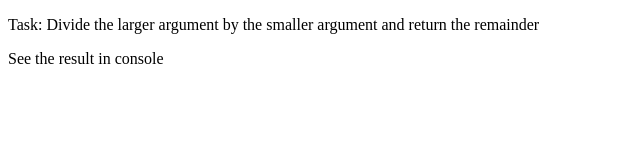
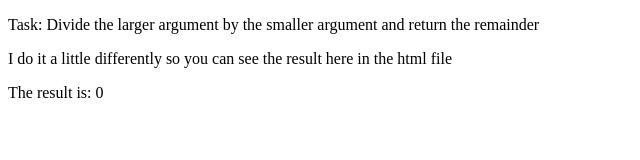
Before and after one commit to gitnorbi/codewars-dividing-the-larger-number-by-the-smaller-one-and-find-the-remainder, a plain HTML site: page index.html in a window 1280 px wide. Shown: the whole page, without its empty margins (0-640 px from the left). Drawn offline with Linux system fonts and the light colour scheme.

Commit message:
From now the result can be seen on the html page made some changes to all the files.

```diff
--- a/index.html
+++ b/index.html
@@ -8,7 +8,10 @@
 </head>
 <body>
     <p>Task: Divide the larger argument by the smaller argument and return the remainder</p>
-    <p>See the result in console</p>
+
+    <p>I do it a little differently so you can see the result here in the html file</p>
+
+    <p id="result">See the result here</p>
     <script src="index.js"></script>
 </body>
 </html>
--- a/index.js
+++ b/index.js
@@ -5,8 +5,7 @@ function remainder(a, b){
   let sortTheArguments=[a,b]
   sortTheArguments.sort(function(c, d){return d - c});
   result=sortTheArguments[0]%sortTheArguments[1];
-  console.log(result)
-  return result;
+  document.querySelector("#result").innerHTML=`The result is: ${result}`;
 }
 
 //example
```
Also changed, not shown: 1 other file.
